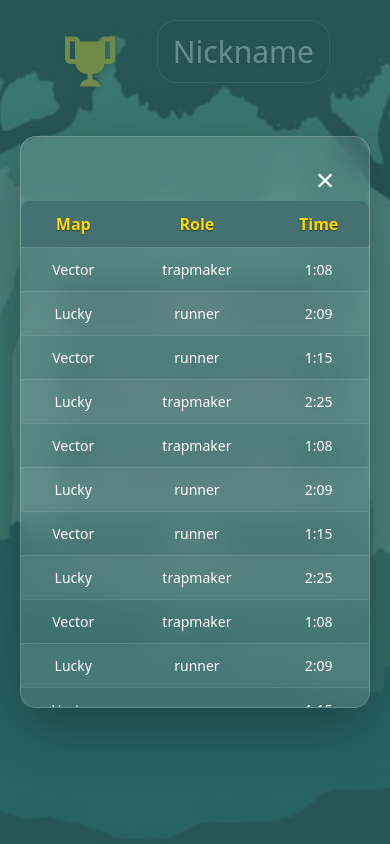
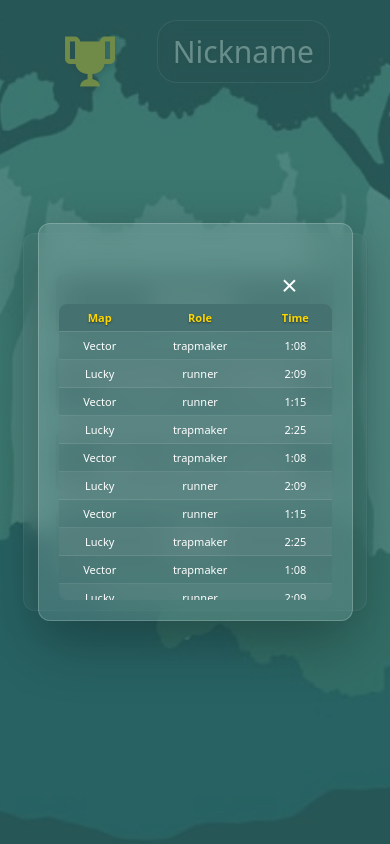
Before and after one commit to nastosinka/oops_trap, a Vue app in the folder oops_trap/: page /#/lobby in a window 390 px wide. Both pictures are taken after a click on the element 90 px from the left and 61 px from the top of the page. Built offline with nearby package versions, Linux system fonts and the light colour scheme; a web font is replaced by a local one; what @vkontakte/vk-bridge would draw is missing.

Commit message:
feat: change size of modals

```diff
--- a/oops_trap/src/components/base/AuthForm.vue
+++ b/oops_trap/src/components/base/AuthForm.vue
@@ -27,7 +27,6 @@
         </label>
       </div>
 
-      <!-- Валидация пароля -->
       <div
         v-if="field === 'confirmPassword' && showPasswordError"
         class="auth-form__error"
@@ -119,12 +118,9 @@ export default {
     },
 
     isFormValid() {
-      // Для lobbyCode проверяем что поле не пустое
       if (this.fields.includes("lobbyCode")) {
         return this.form.lobbyCode.trim().length > 0;
       }
-
-      // Для остальных форм оставляем старую логику
       if (
         this.fields.includes("confirmPassword") &&
         this.form.password !== this.form.confirmPassword
@@ -241,27 +237,4 @@ label {
 .auth-form__actions {
   margin-top: 32px;
 }
-
-@media (max-width: 480px) {
-  .auth-form {
-    padding: 32px 24px;
-    max-width: 280px;
-  }
-}
-
-@media (min-width: 768px) {
-  .auth-form {
-    max-width: 350px;
-    padding: 45px 35px;
-    border-radius: 14px;
-  }
-}
-
-@media (min-width: 1024px) {
-  .auth-form {
-    max-width: 380px;
-    padding: 50px 40px;
-    border-radius: 16px;
-  }
-}
 </style>
--- a/oops_trap/src/components/base/RulesModal.vue
+++ b/oops_trap/src/components/base/RulesModal.vue
@@ -205,7 +205,6 @@ export default {
   color: #f5f5f5;
 }
 
-/* Анимации */
 .accordion-content {
   animation: slideDown 0.3s ease-out;
 }
@@ -221,7 +220,6 @@ export default {
   }
 }
 
-/* Стилизация скроллбара */
 .rules-text-content::-webkit-scrollbar {
   width: 6px;
 }
--- a/oops_trap/src/components/base/StatsTable.vue
+++ b/oops_trap/src/components/base/StatsTable.vue
@@ -141,4 +141,41 @@ export default {
   color: #ffd700;
   text-shadow: 0 1px 2px rgba(0, 0, 0, 0.5);
 }
+
+@media (max-width: 768px) {
+  .stats-table-container {
+    padding: 16px;
+    max-height: 50vh;
+  }
+
+  .stats-table-wrapper {
+    max-height: 40vh;
+    min-height: 150px;
+  }
+
+  .stats-table__cell {
+    padding: 8px 12px;
+    font-size: 12px;
+  }
+
+  .stats-table__cell--header {
+    font-size: 14px;
+  }
+}
+
+@media (max-width: 480px) {
+  .stats-table-container {
+    padding: 12px;
+    max-height: 45vh;
+  }
+
+  .stats-table-wrapper {
+    max-height: 35vh;
+  }
+
+  .stats-table__cell {
+    padding: 6px 8px;
+    font-size: 11px;
+  }
+}
 </style>
--- a/oops_trap/src/components/base/UniversalModal.vue
+++ b/oops_trap/src/components/base/UniversalModal.vue
@@ -75,10 +75,6 @@ export default {
       type: String,
       default: "",
     },
-    size: {
-      type: String,
-      default: "medium", // 'small', 'medium', 'large'
-    },
     statsData: {
       type: Array,
       default: () => [],
@@ -90,12 +86,8 @@ export default {
   computed: {
     modalClass() {
       return {
-        "modal--small": this.size === "small",
-        "modal--medium": this.size === "medium",
-        "modal--large": this.size === "large",
         "modal--rules": this.type === "rules",
         "modal--stats": this.type === "stats",
-        "modal--xlarge": this.size === "xlarge",
       };
     },
   },
@@ -131,7 +123,7 @@ export default {
   background: rgba(255, 255, 255, 0.1);
   border-radius: 16px;
   box-shadow: 0 20px 60px rgba(0, 0, 0, 0.3);
-  width: 420px;
+  width: 90vw;
   backdrop-filter: blur(15px);
   -webkit-backdrop-filter: blur(15px);
   border: 1px solid rgba(255, 255, 255, 0.2);
@@ -165,4 +157,52 @@ export default {
   justify-content: center;
   border-radius: 8px;
 }
+
+@media (min-width: 992px) {
+  .modal, .modal--stats {
+    width: 70vw;
+    padding: 70px 70px;
+  }
+
+  .modal__title {
+    font-size: 40px;
+  }
+}
+
+@media (max-width: 992px) {
+  .modal, .modal--stats {
+    width: 70vw;
+    padding: 55px 55px;
+  }
+
+  .modal__title {
+    font-size: 32px;
+  }
+}
+
+@media (max-width: 768px) {
+  .modal, .modal--stats {
+    width: 70vw;
+    padding: 35px 35px;
+  }
+  .modal__title {
+    font-size: 24px;
+  }
+}
+
+@media (max-width: 576px) {
+  .modal, .modal--stats {
+    width: 70vw;
+    border-radius: 12px;
+    padding: 20px 20px;
+  }
+  .modal__title {
+    font-size: 20px;
+  }
+  .modal__close {
+    font-size: 28px;
+    width: 36px;
+    height: 36px;
+  }
+}
 </style>
--- a/oops_trap/src/views/CreateLobbyPage.vue
+++ b/oops_trap/src/views/CreateLobbyPage.vue
@@ -28,7 +28,6 @@
     title=""
     type="stats"
     :stats-data="statsData"
-    size="xlarge"
     @close="showStatsModal = false"
   />
 
```
